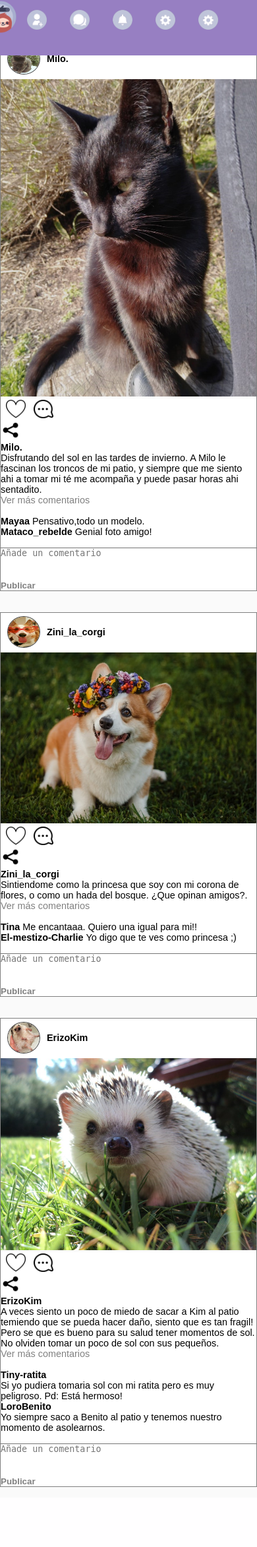
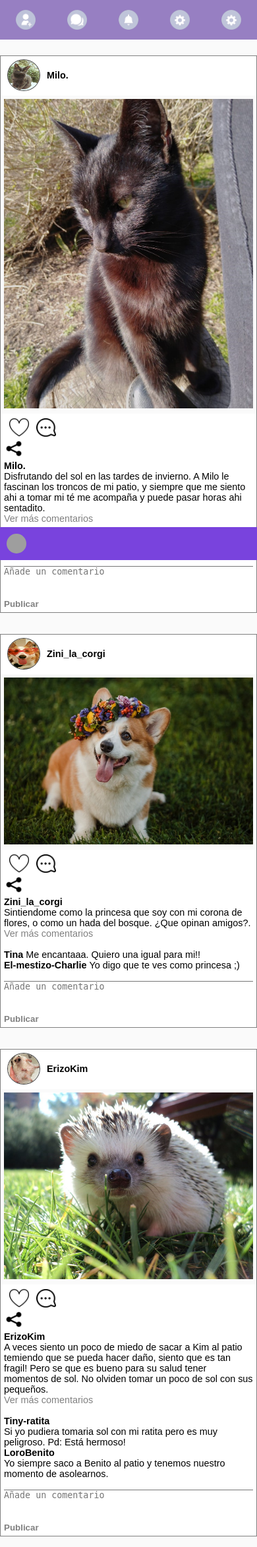
Before and after one commit to lucasan746/Proyecto, a PHP site: page /home.php in a window 390 px wide. Shown: the whole page at 66% size. Before the commit the page ends 2254 px from the top, so only its background shows below. Run offline with PHP 8.4, Linux system fonts and the light colour scheme; the visitor is signed in with stand-in values (Sample User, id 1); grey boxes are pictures that could not be loaded.

Commit message:
home responsive x2

```diff
--- a/css/style.css
+++ b/css/style.css
@@ -1100,7 +1100,7 @@ font-size: 0.8rem;
   position: fixed;
   top: 0;
   display: flex;
-  height: 10vh;
+  height: 85px;
   background-color:#977fc2;
   z-index: 5;
 }
@@ -1123,19 +1123,17 @@ font-size: 0.8rem;
   margin-right: 20px;
   margin-left: 15px;
 }
-.iconoprin2{
-  position:  fixed;
-  width: 4%;
-  left: 4px;
-  top: 3px;
-  border-radius: 30%;
+.iconoprin3{
+width: 75px;
+position: absolute;
+left: 20px;
 }
 .input{
   position: relative;
-  right: 27%;
   top: 30%;
-  width: 30vw;
+  width: 17vw;
   height: 33px;
+  margin-left: 10vw;
 }
 .iconosbarra2{
   width: 30px;
@@ -1143,10 +1141,14 @@ font-size: 0.8rem;
   margin-top: 30px;
   margin-left: 90px;
 }
+.fotoperfil2{
+  width: 50px;
+  height: 50px;
+}
 .fotoperfil{
   border-radius: 50%;
-  width: 40px;
-  height: 40px;
+  width: 50px;
+  height: 50px;
   margin: 10px;
   margin-right: 50px;
 }
@@ -1169,6 +1171,9 @@ font-size: 0.8rem;
   position: relative;
 
 
+}
+.barratablet{
+  display: none;
 }
 /* Secciones del Home */
 .seccionizq{
@@ -1265,6 +1270,8 @@ top: 21px;
 /* Seccion 2 */
 .perfilderecha{
   position: relative;
+  background-color: #977fc2;
+ border-radius: 10px;
 }
 .perfilderecha img{
   border-radius: 50%;
@@ -1274,8 +1281,10 @@ top: 21px;
 .perfilderecha h4{
   display: inline-block;
   position: absolute;
-  top: 28px;
   margin-left: 10px;
+  top: 20px;
+  font-size: 20px;
+ color: white;
 }
 .titusugeridos{
   margin-left: 5px;
@@ -1346,18 +1355,37 @@ top: 21px;
     margin-top: 15%;
   }
   /* home */
-  .seccionder{
+  .input{
     display: none;
   }
   .seccionizq{
     position: static;
     margin: auto;
   }
-  .iconoprin2{
-    width: 7vw;
-  }
-  .input{
-    width: 17vw;
+  .seccionder{
+    display: none;
+  }
+  .iconosderecha{
+    width: 60vw;
+  }
+  .navbar{
+    width: 100vw;
+  }
+  .perfil{
+    display: none;
+  }
+  .cuerpohome{
+    padding-top: 10vh;
+    padding-bottom: 10vh;
+  }
+  .barratablet{
+    display: block;
+    position: fixed;
+    height: 70px;
+    width: 100vw;
+    z-index: 100;
+    bottom: -5px;
+    background-color: #7943dd;
   }
   /* formulario 2 */
 .registro {
@@ -1457,14 +1485,43 @@ top: 21px;
 }
 }
 /* fin Tablet */
-
+.iconosbarra{
+  margin-left: auto;
+  margin-right: auto;
+}
+.ic{
+  justify-content: space-between;
+}
+.navbar .ic form{
+  margin: 0;
+}
 /* Celular */
 
 @media screen and (max-width: 480px){
   /* home */
-  .iconoprin2{
+  .barratablet{
+    height: 50px;
+  }
+  .fotoperfil{
+    height: 30px;
+    width: 30px;
+  }
+  .navbar{
+    height: 60px;
+  }
+  .iconoprin3{
     display: none;
   }
+  .descrip{
+   padding: 5px;
+ }
+ .imagenpefiles{
+   padding: 5px;
+ }
+ .iconosderecha{
+   width: 100vw;
+ }
+ .iconoprin3{
   .input{
     display: none;
   }
@@ -1472,7 +1529,8 @@ top: 21px;
     display: none;
   }
   .cuerpohome{
-  padding-top: 15vw;
+    padding-top: 20vw;
+
   }
 
   /* formulario 2 */
```
